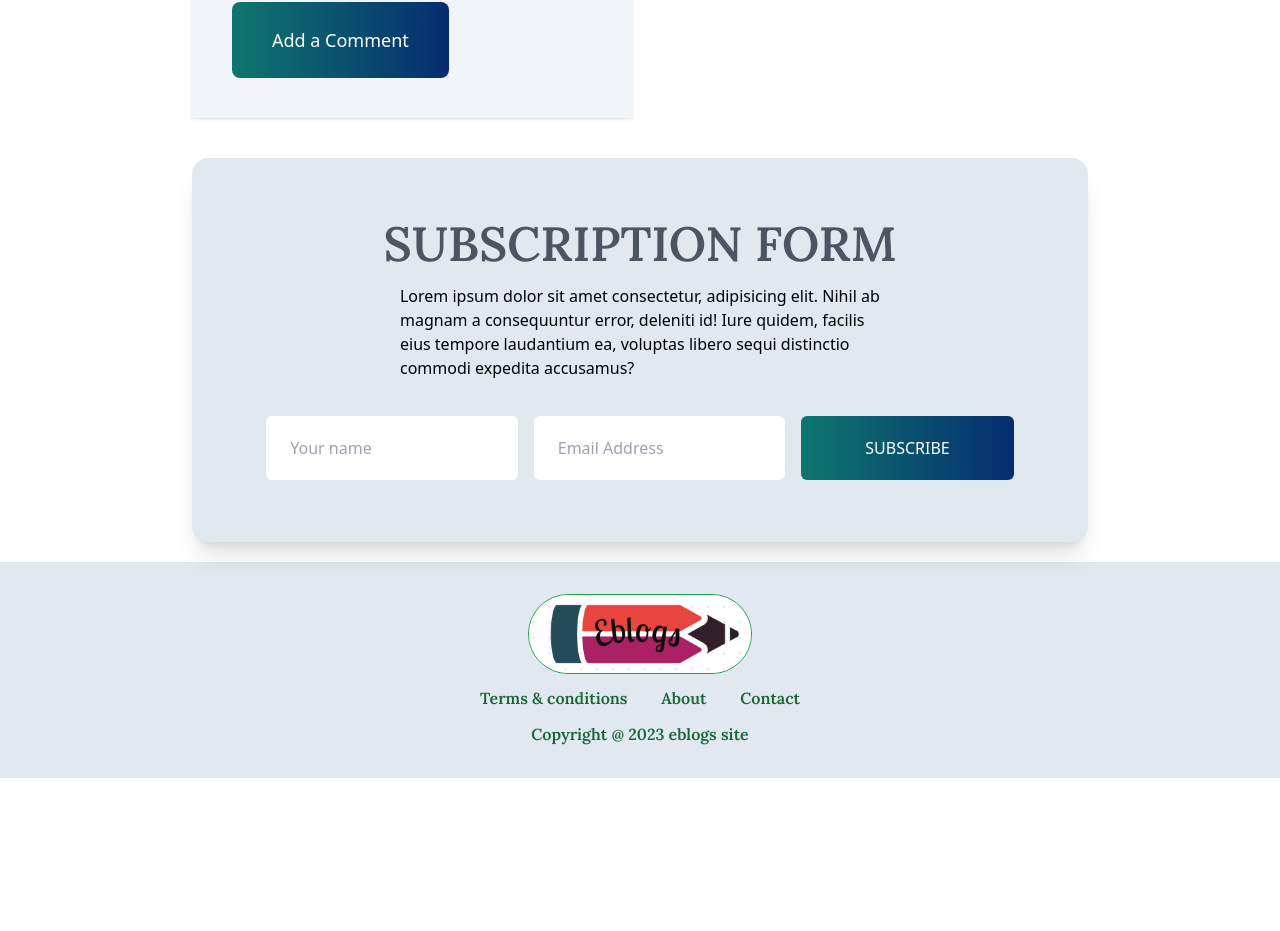
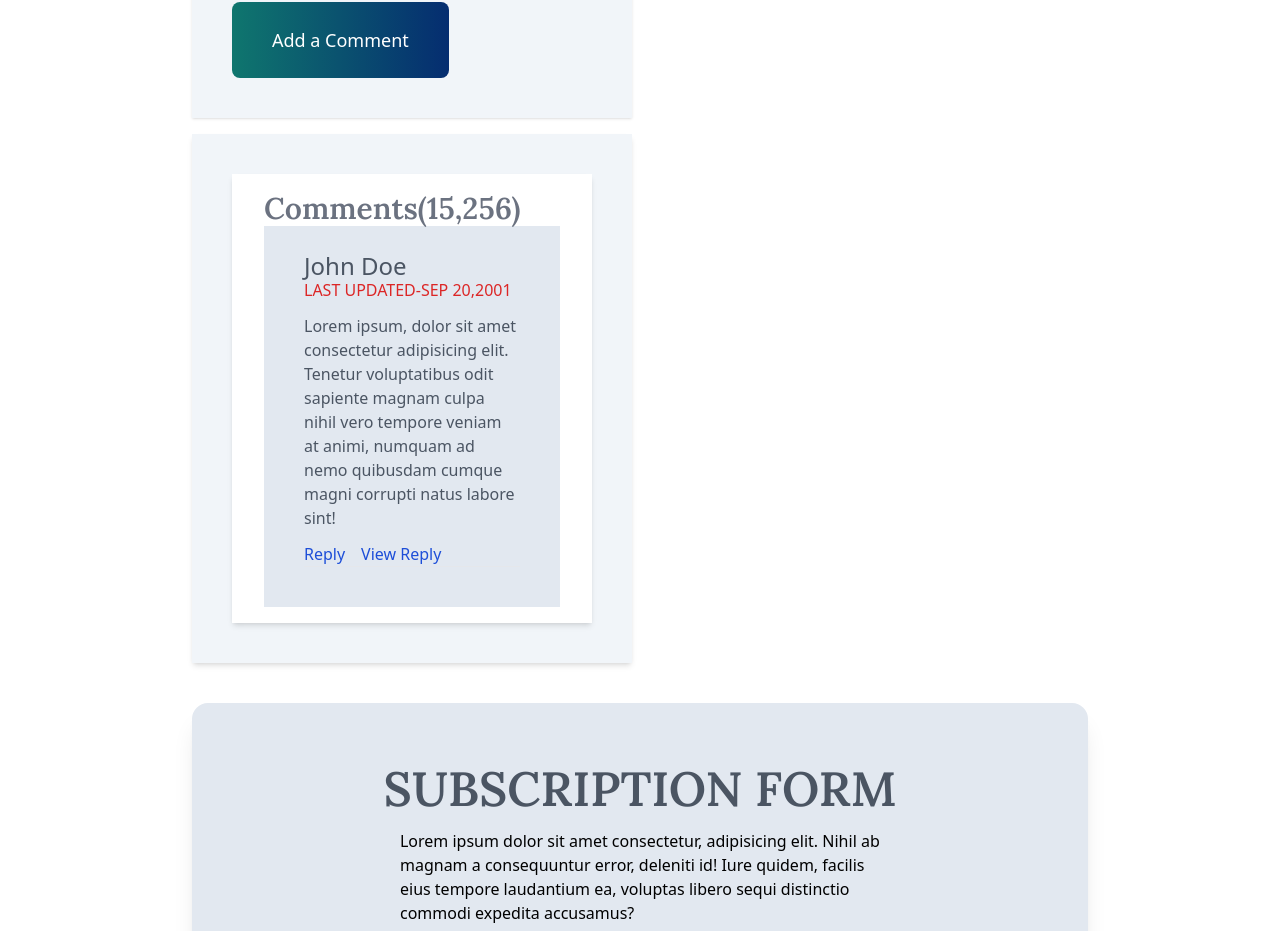
Before and after one commit to Sreeharie123/Blog-app-with-firebase, an Angular app: page /post in a window 1280 px wide. Shown: the part 2016-2947 px from the top of the page. Before the commit the page ends 2794 px from the top, so only its background shows below. Built offline with nearby package versions, Linux system fonts and the light colour scheme.

Commit message:
Design completed

```diff
--- a/src/app/app.component.html
+++ b/src/app/app.component.html
@@ -1,10 +1,10 @@
 
 <app-header (visible)="additem($event)"></app-header>
 <app-category-navbar *ngIf="currenElement"></app-category-navbar>
-<app-category-navbar class="max-md:hidden max-md:fixed max-md:top-0"></app-category-navbar>
+<app-category-navbar class="max-md:hidden"></app-category-navbar>
 <!-- <app-post-card></app-post-card>
 <app-subscription-form></app-subscription-form> -->
-<div class="min-h-[31.75rem]" [ngClass]="{'max-md:hidden':currenElement}">
+<div class="min-h-[31.75rem]" [ngClass]="{'max-md:backdrop-blur-sm max-md:-mt-16':currenElement}">
   <router-outlet></router-outlet>
 </div>
 
--- a/src/app/components/category-navbar/category-navbar.component.html
+++ b/src/app/components/category-navbar/category-navbar.component.html
@@ -1,6 +1,6 @@
 <nav>
   <div class="h-16">
-      <ul class="w-full h-full flex gap-10 font-lora justify-center items-center text-green-900 text-xl max-md:flex-col max-md:justify-start max-md:items-start max-md:gap-4 max-md:bg-slate-200 max-md:z-40 max-md:w-fit max-md:h-fit max-md:px-6 max-md:pr-28 max-md:pb-[33rem]">
+      <ul class="w-full h-full flex gap-10 font-lora justify-center items-center text-green-900 text-xl max-md:flex-col max-md:justify-start max-md:items-start max-md:gap-4 max-md:bg-slate-200 max-md:w-fit max-md:h-[calc(100vh-4rem)] max-md:px-6 max-md:pr-28 max-md:pt-6">
         <li><a href=""> Design</a></li>
         <li><a href=""> Inspiration</a></li>
         <li><a href=""> Sports</a></li>
--- a/src/app/components/comments/comments-list/comments-list.component.html
+++ b/src/app/components/comments/comments-list/comments-list.component.html
@@ -1 +1,20 @@
-<p>comments-list works!</p>
+<div class="bg-slate-100 p-10 mt-4 shadow-md">
+  <div class="bg-white px-8 py-4 shadow-md">
+    <h1 class="font-lora text-3xl text-gray-500">Comments(15,256)</h1>
+
+    <div class="bg-slate-200 px-10 pt-6 pb-10 flex flex-col gap-3">
+      <h1 class="text-2xl text-gray-600">John Doe</h1>
+      <p class="text-red-600 -mt-4">LAST UPDATED-SEP 20,2001</p>
+      <P class="text-gray-600"
+        >Lorem ipsum, dolor sit amet consectetur adipisicing elit. Tenetur
+        voluptatibus odit sapiente magnam culpa nihil vero tempore veniam at
+        animi, numquam ad nemo quibusdam cumque magni corrupti natus labore
+        sint!</P
+      >
+      <div class="flex gap-4 text-blue-700 border-b">
+        <a href="">Reply</a>
+        <a href="">View Reply</a>
+      </div>
+    </div>
+  </div>
+</div>
--- a/src/app/components/pages/single-posts/single-posts.component.html
+++ b/src/app/components/pages/single-posts/single-posts.component.html
@@ -35,6 +35,7 @@
   </div>
   <div class="md:mt-8">
      <app-comments-form></app-comments-form>
+     <app-comments-list></app-comments-list>
   </div>
 </div>
   <div class="flex flex-col gap-8 max-md:hidden">
```
